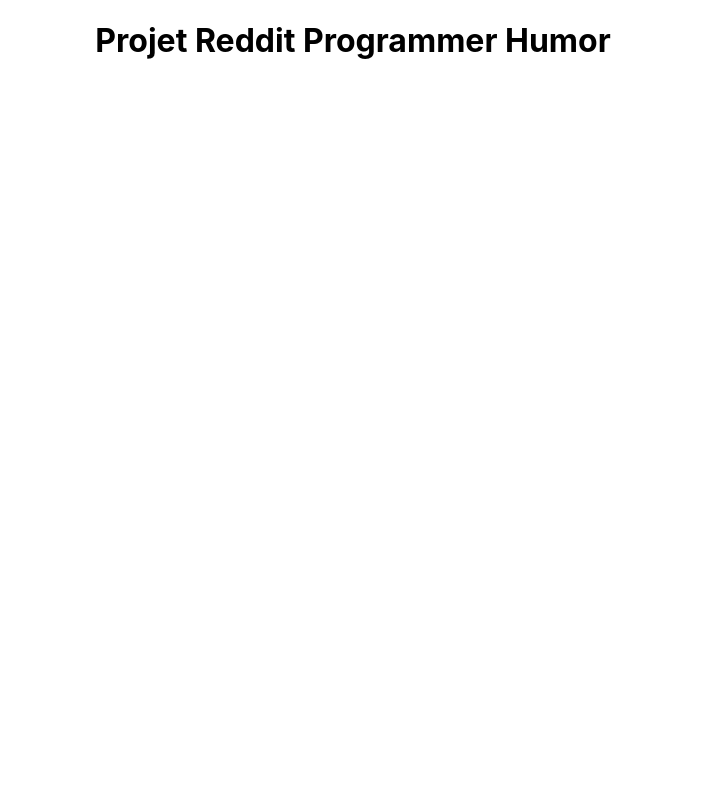
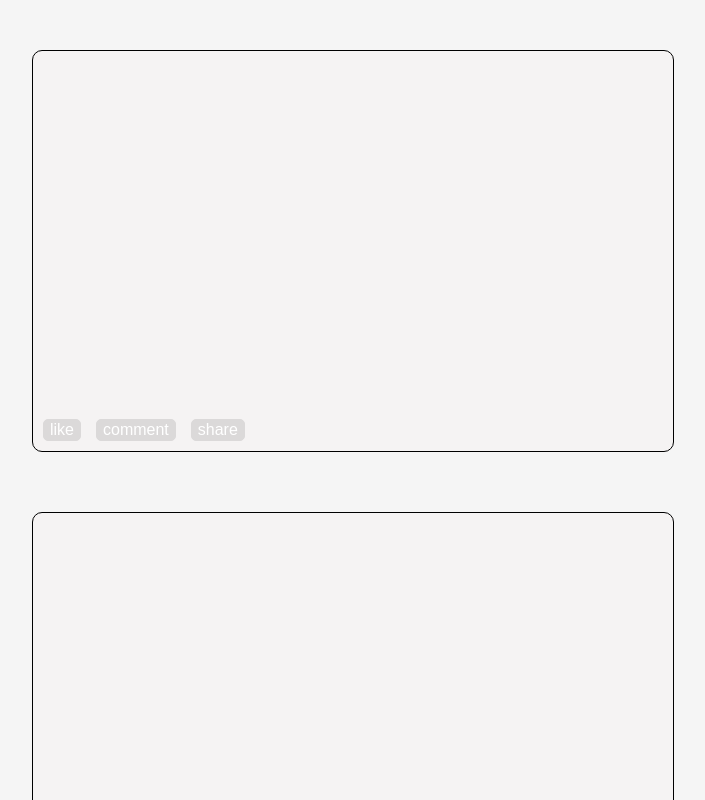
Before and after one commit to WildCodeSchool/btz-0920-p2-programmerhumor, a React (Create React App) app: page / in a window 1280 px wide. Shown: the top 800 px of the page, without its empty margins (287-992 px from the left). Built offline with nearby package versions, Linux system fonts and the light colour scheme.

Commit message:
create box who can receive  reddit data humor

```diff
--- a/src/App.jsx
+++ b/src/App.jsx
@@ -1,9 +1,14 @@
 import './App.css';
+import NewsFeed from './components/NewsFeed';
 
 function App() {
   return (
     <div className="App">
-      <h1>Projet Reddit Programmer Humor</h1>
+      <NewsFeed />
+      <NewsFeed />
+      <NewsFeed />
+      <NewsFeed />
+      <NewsFeed />
     </div>
   );
 }
--- /dev/null
+++ b/src/components/NewsFeed.css
@@ -0,0 +1,64 @@
+/* NewsFeed Component */
+.content-main {
+  background-color: #f5f5f5;
+  display: flex;
+  align-items: center;
+  flex-direction: column;
+}
+
+.box-1 {
+  background-color: #f5f3f3;
+  width: 50%;
+  height: 400px;
+  border: solid 1px black;
+  border-radius: 10px;
+  margin-bottom: 10px;
+  margin-top: 50px;
+  display: flex;
+  align-items: flex-end;
+}
+
+.like {
+  margin-right: 5px;
+  margin-bottom: 10px;
+  margin-left: 10px;
+  border: 1px solid rgb(219, 217, 217);
+  font-size: medium;
+  border-radius: 5px;
+  background-color: rgb(219, 217, 217);
+  margin-bottom: 10px;
+  color: white;
+}
+.comment {
+  margin-right: 5px;
+  margin-bottom: 10px;
+  margin-left: 10px;
+  border: 1px solid rgb(219, 217, 217);
+  font-size: medium;
+  border-radius: 5px;
+  background-color: rgb(219, 217, 217);
+  color: white;
+}
+.share {
+  margin-bottom: 10px;
+  margin-left: 10px;
+  border: 1px solid rgb(219, 217, 217);
+  font-size: medium;
+  border-radius: 5px;
+  background-color: rgb(219, 217, 217);
+  color: white;
+}
+
+.like:hover {
+  background-color: grey;
+  border-color: grey;
+}
+.comment:hover {
+  background-color: grey;
+  border-color: grey;
+}
+
+.share:hover {
+  background-color: grey;
+  border-color: grey;
+}
--- /dev/null
+++ b/src/components/NewsFeed.jsx
@@ -0,0 +1,17 @@
+/* eslint-disable react/button-has-type */
+import './NewsFeed.css';
+
+function NewsFeed() {
+  return (
+    <div className="content-main">
+      <div className="box-1">
+        <div className="box-one-button">
+          <button className="like">like</button>
+          <button className="comment">comment</button>
+          <button className="share">share</button>
+        </div>
+      </div>
+    </div>
+  );
+}
+export default NewsFeed;
```
